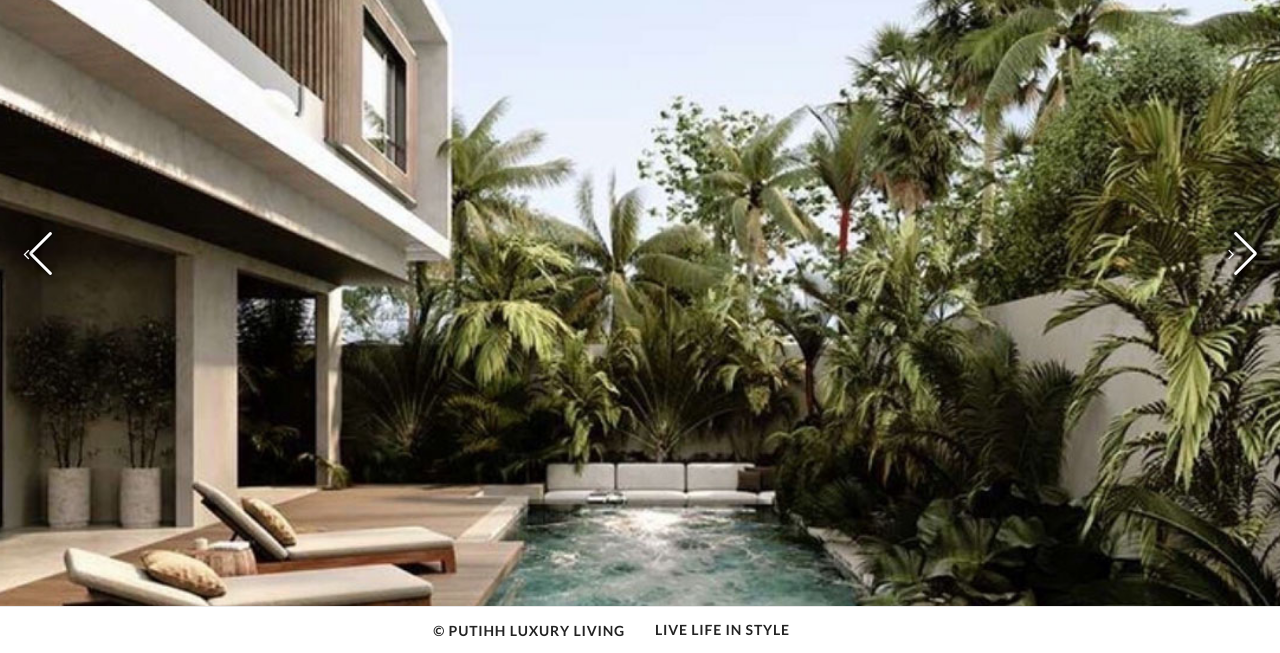
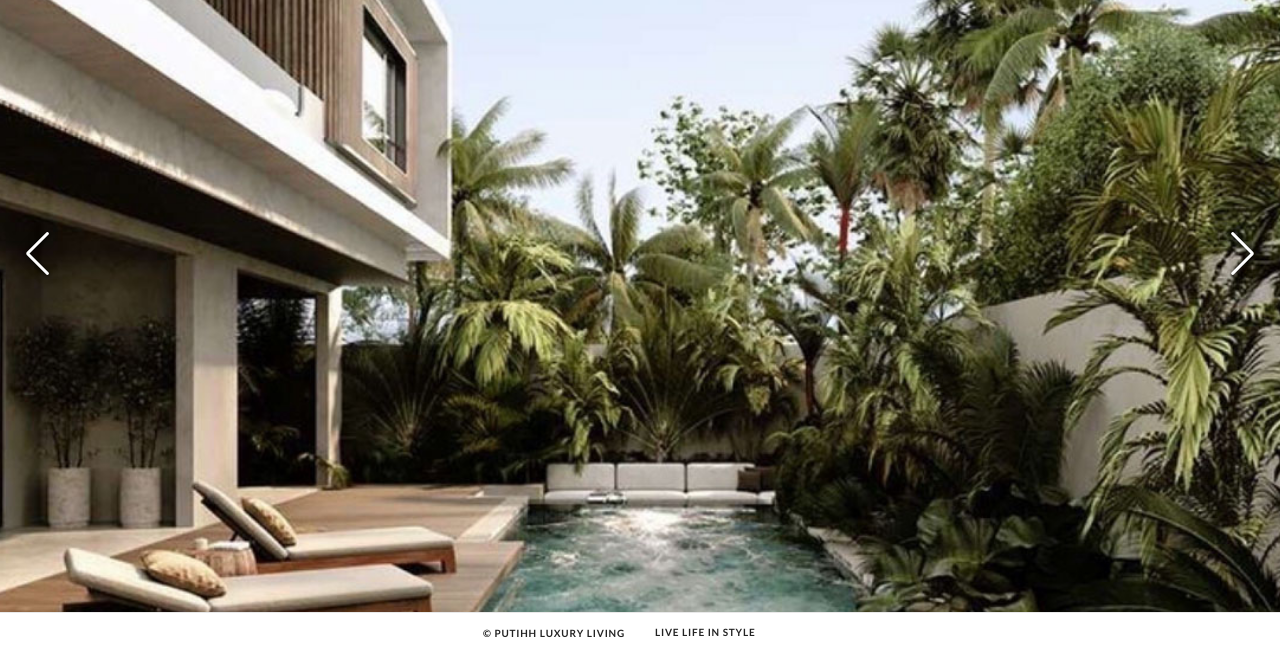
Before and after one commit to zedcap/putihh, a plain HTML site: page project/suku-house/index.html in a window 1280 px wide. Shown: the part 147-800 px from the top of the page. Drawn offline with Linux system fonts and the light colour scheme.

Commit message:
Fix footer bottom-bar size and duplicate carousel arrow
Bottom secondary-footer bar (copyright + tagline) was inheriting the
14px override meant for the main footer columns; scope that rule to
.brxy-footer only so the bar reverts to the theme's original small
size. Also drop the theme's leftover ::before FontAwesome glyph on
swiper-button-prev/next, which was rendering as a small duplicate
arrow on top of Swiper 11's own ::after glyph.

```diff
--- a/assets/css/base.css
+++ b/assets/css/base.css
@@ -81,11 +81,24 @@
   opacity: 0.75;
 }
 
-/* Change 3: uniform footer text size, matching the address-block size
-   (.brxy-footer p is 14px). Column headings, contact links, copyright, and
-   the secondary-footer tagline all inherit 14px from here; logo is an <img>
-   with explicit width/height attributes, unaffected by font-size. */
-.brxy-footer,
-.brxy-secondary-footer {
+/* Change 3: main footer text size, matching the address-block size
+   (.brxy-footer p is 14px). Column headings, contact links, and the address
+   block inherit 14px from here; logo is an <img> with explicit width/height
+   attributes, unaffected by font-size. The bottom .brxy-secondary-footer bar
+   (copyright + tagline) is a separate element, not touched here, so it keeps
+   the theme's own original size (brixey-styles.css, ~10px). */
+.brxy-footer {
   font-size: 14px;
 }
+
+/* Change 4: the project-page carousel was showing two arrows per side, a
+   big one and a small one overlapping it. Swiper 11's own default CSS
+   (vendor-swiper-11.2.6.min.css) draws a glyph via ::after (swiper-icons
+   font). The theme's CSS (brixey-styles.css, built for the old Swiper 3)
+   separately draws a smaller FontAwesome glyph via ::before on the same
+   button. Both fire since both stylesheets are loaded. Drop the theme's
+   ::before glyph, keep Swiper's own ::after arrow as the single glyph. */
+.swiper-button-prev:before,
+.swiper-button-next:before {
+  content: none;
+}
```
